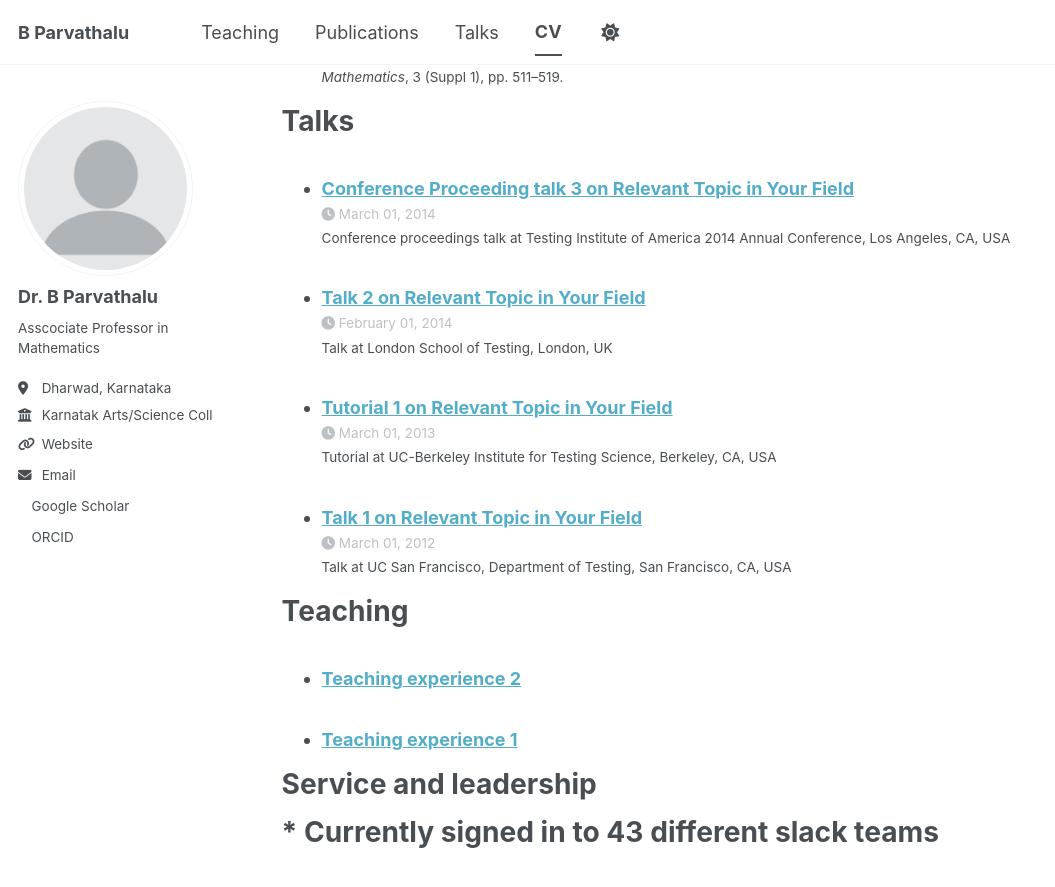
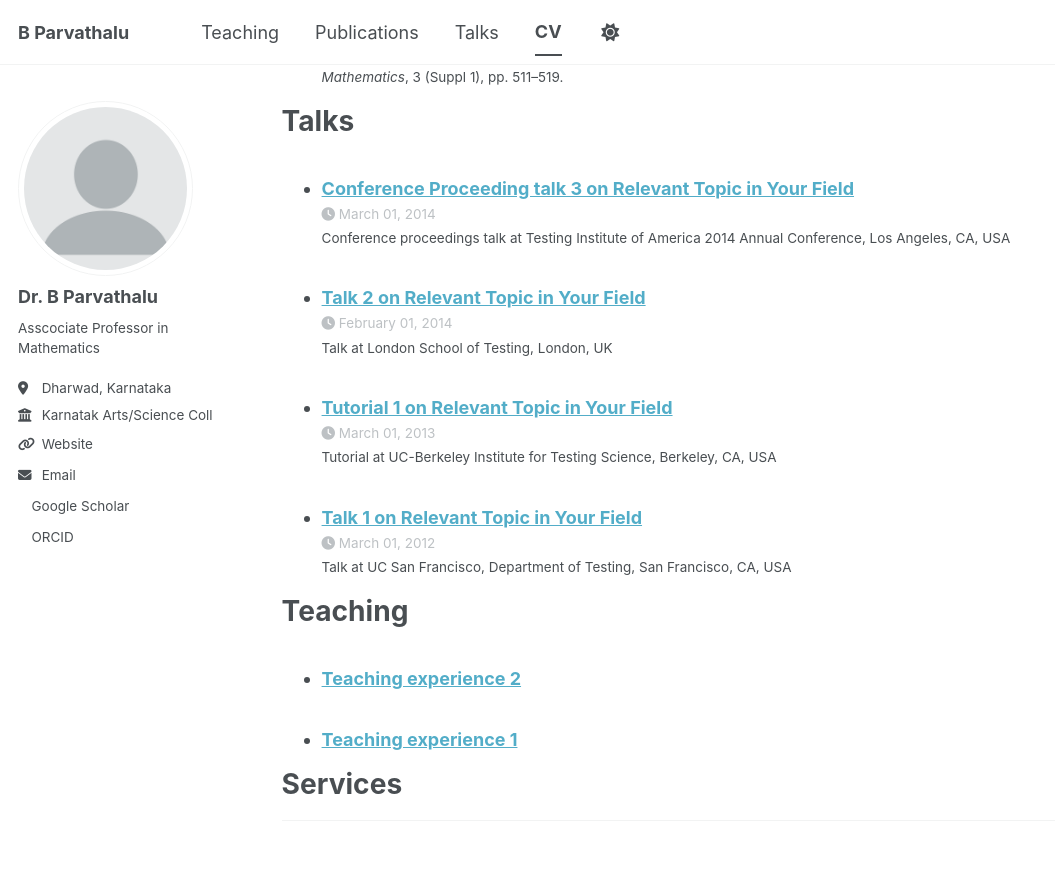
Before and after one commit to drbp-kcd/drbp-kcd.github.io, a Jekyll site: the page built from _pages/cv.md, in a window 1280 px wide and 900 px high, scrolled down 4718 px. Shown: the top 887 px of the window, without its empty margins (0-1055 px from the left). Built offline with Jekyll 4.4.1, drawn with Linux system fonts in a browser that asks for light colours; a style sheet for code colours, icons or effects is not loaded.

Commit message:
Update section title and modify content

```diff
--- a/_pages/cv.md
+++ b/_pages/cv.md
@@ -80,6 +80,6 @@ Teaching
     {% include archive-single-cv.html %}
   {% endfor %}</ul>
 
-Service and leadership
+Services
 ======
-# * Currently signed in to 43 different slack teams
+-------
```
